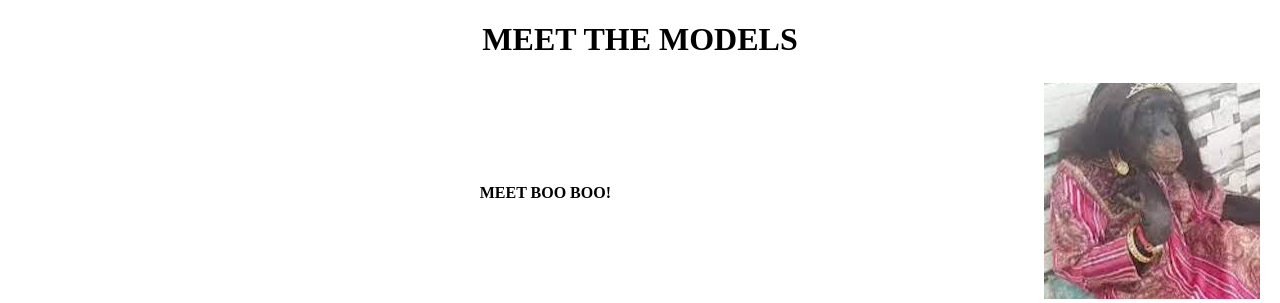
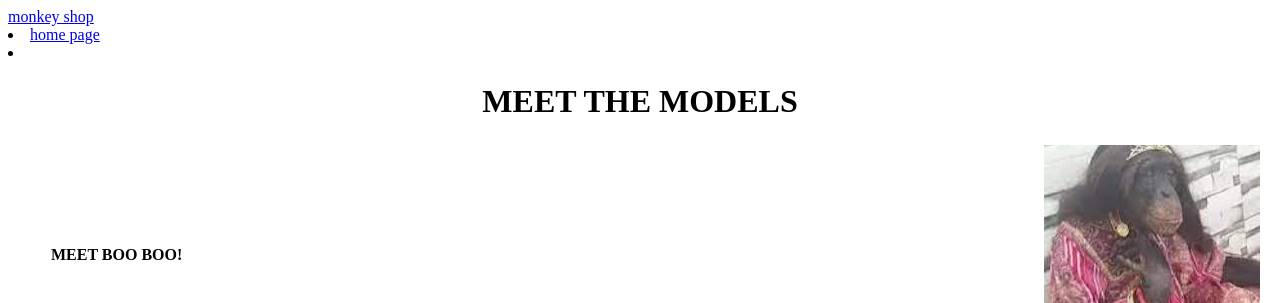
Before and after one commit to katyak23/katyak23.github.io, a plain HTML site: page about.html in a window 1280 px wide. Shown: the top 303 px of the page. Drawn offline with Linux system fonts and the light colour scheme.

Commit message:
Update about.html

```diff
--- a/about.html
+++ b/about.html
@@ -4,6 +4,10 @@
 
 
 </head>
+
+<a href= "monkey.html">monkey shop</a><li>
+<a href= "index.html">home page</a><li>
+
 
 
 <body>
```
